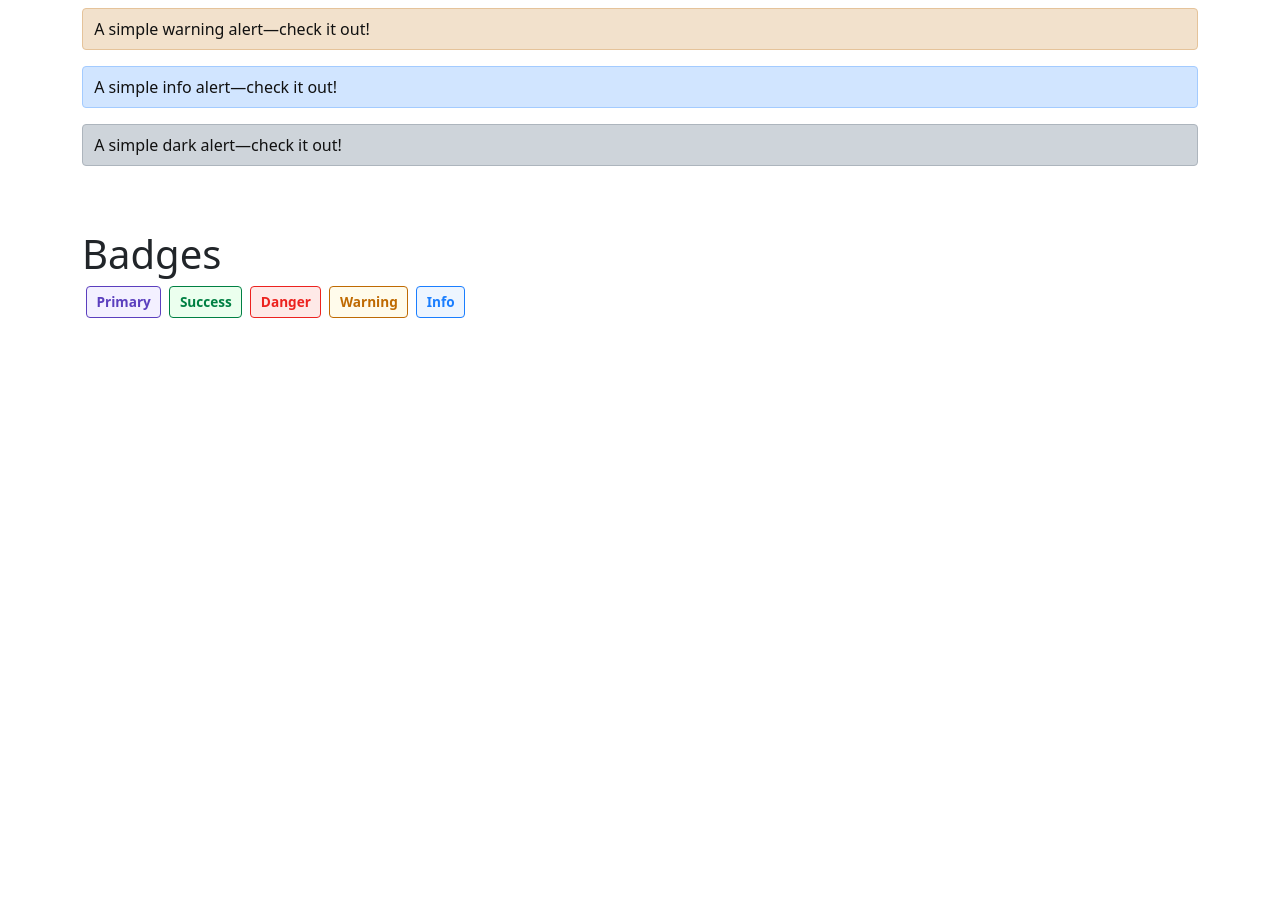
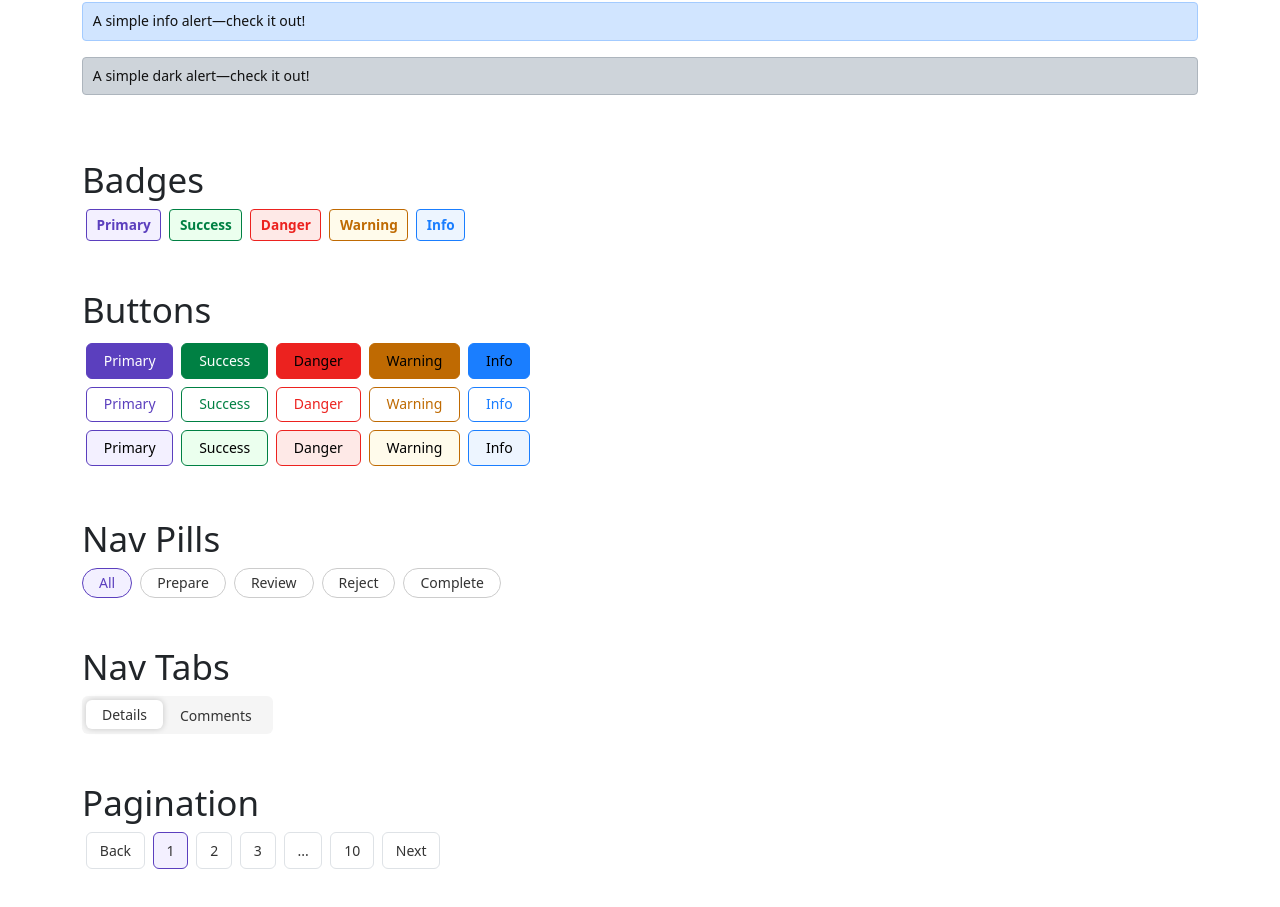
Before and after one commit to dheerajarora1997/basic-setup, a Next.js app: page /styleguide in a window 1280 px wide. Shown: the part 1780-2687 px from the top of the page. Before the commit the page ends 2194 px from the top, so only its background shows below. Built offline with nearby package versions, Linux system fonts and the light colour scheme.

Commit message:
style: enhance button, nav, and pagination components in style guide

```diff
--- a/src/app/style/abstracts/helper.scss
+++ b/src/app/style/abstracts/helper.scss
@@ -0,0 +1,53 @@
+@import './variable';
+
+.nav-pills .nav-link {
+    border: 1px solid $grey;
+    color: $text;
+
+    &.disabled {
+        color: $muted;
+    }
+}
+
+.nav-pills .nav-link.active,
+.nav-pills .show>.nav-link {
+    color: $primary;
+    border: 1px solid $primary;
+    background-color: $light-primary;
+}
+
+
+.nav-tabs {
+    display: inline-flex;
+    border: 0;
+    background: $light;
+    border-radius: $btn-border-radius;
+
+    .nav-item {
+        .nav-link {
+            color: $text;
+            border-radius: $btn-border-radius;
+
+            &.active {
+                font-weight: 500;
+                border: 0;
+                box-shadow: 0px 0px 6px 0px #11111133;
+            }
+        }
+    }
+}
+
+.pagination {
+    .page-item {
+        .page-link {
+            border-radius: $pagination-border-radius;
+            color: $text;
+
+            &.active {
+                font-weight: 500;
+                border: 1px solid $primary;
+                background-color: $light-primary;
+            }
+        }
+    }
+}
--- a/src/app/style/abstracts/variable-overwrite.scss
+++ b/src/app/style/abstracts/variable-overwrite.scss
@@ -1,4 +1,7 @@
 @import "./variable";
+
+$line-height-base: 1.6; // NOT 1.6rem
+$font-size-base: 0.875rem; // or 14px
 
 // Badge variables
 $badge-border-radius: 4px;
@@ -14,6 +17,21 @@ $alert-padding-y: 0.5em;
 $alert-font-weight: 600;
 $alert-font-size: 0.95rem;
 
+// Button variables
+$btn-border-radius: 6px;
+$btn-padding-x: 1.2em;
+$btn-padding-y: 0.4em;
+
+// Nav Links
+$nav-link-padding-y: 0.2rem;
+$nav-link-padding-x: 1rem;
+
+// Pagination
+$pagination-border-radius: 6px;
+$pagination-padding-x: 0.8rem;
+$pagination-padding-y: 0.4rem;
+
+
 // Theme colors map
 $theme-colors: (
   "primary": $primary,
@@ -24,6 +42,7 @@ $theme-colors: (
   "transparent": $transparent,
   "dark": $dark,
   "muted": $muted,
+  "grey": $grey,
   "light-primary": $light-primary,
   "light-success": $light-success,
   "light-info": $light-info,
--- a/src/app/style/abstracts/variable.scss
+++ b/src/app/style/abstracts/variable.scss
@@ -1,4 +1,5 @@
 $primary: #5B3FBE;
+$light : #F5F5F5;
 $success: #008043;
 $info : #1A7EFF;
 $warning: #BF6A02;
@@ -6,7 +7,8 @@ $danger: #EC221F;
 $dark: #111111;
 $muted: #666666;
 $transparent: transparent;
-
+$grey :#CCCCCC;
+$text : #333333;
 $light-primary : #F3F0FF;
 $light-success : #EBFFEE;
 $light-info : #EDF5FF;
--- a/src/app/style/main.scss
+++ b/src/app/style/main.scss
@@ -1,6 +1,8 @@
+
+@import "./abstracts/variable";
+
 @import "./getBootstrap.scss";
-
-@import "./abstracts/variable", "./abstracts/helper";
+@import "./abstracts/helper";
 
 // @import "./components/scrollBar";
 @import "./base/typography";
--- a/src/app/styleguide/page.tsx
+++ b/src/app/styleguide/page.tsx
@@ -87,6 +87,80 @@ export default function StyleGuide() {
                     <span className="badge border border-info bg-light-info text-info mx-1">Info</span>
                 </div>
             </div>
+            <div className="row my-5">
+                <div className="col-12">
+                    <h1>Buttons</h1>
+                    <button type="button" className="btn btn-primary m-1">Primary</button>
+                    <button type="button" className="btn btn-success m-1">Success</button>
+                    <button type="button" className="btn btn-danger m-1">Danger</button>
+                    <button type="button" className="btn btn-warning m-1">Warning</button>
+                    <button type="button" className="btn btn-info m-1">Info</button>
+                    <br />
+                    <button type="button" className="btn btn-outline-primary m-1">Primary</button>
+                    <button type="button" className="btn btn-outline-success m-1">Success</button>
+                    <button type="button" className="btn btn-outline-danger m-1">Danger</button>
+                    <button type="button" className="btn btn-outline-warning m-1">Warning</button>
+                    <button type="button" className="btn btn-outline-info m-1">Info</button>
+                    <br />
+                    <button type="button" className="btn border-primary btn-light-primary m-1">Primary</button>
+                    <button type="button" className="btn border-success btn-light-success m-1">Success</button>
+                    <button type="button" className="btn border-danger btn-light-danger m-1">Danger</button>
+                    <button type="button" className="btn border-warning btn-light-warning m-1">Warning</button>
+                    <button type="button" className="btn border-info btn-light-info m-1">Info</button>
+
+                </div>
+            </div>
+            <div className="row my-5">
+                <div className="col-12">
+                    <h1>Nav Pills</h1>
+                    <ul className="nav nav-pills">
+                        <li className="nav-item me-2">
+                            <a className="nav-link rounded-5 active" aria-current="page" href="#">All</a>
+                        </li>
+                        <li className="nav-item me-2">
+                            <a className="nav-link rounded-5" href="#">Prepare</a>
+                        </li>
+                        <li className="nav-item me-2">
+                            <a className="nav-link rounded-5" href="#">Review</a>
+                        </li>
+                        <li className="nav-item me-2">
+                            <a className="nav-link rounded-5" href="#">Reject</a>
+                        </li>
+                        <li className="nav-item me-2">
+                            <a className="nav-link rounded-5" href="#">Complete</a>
+                        </li>
+                    </ul>
+                </div>
+            </div>
+            <div className="row my-5">
+                <div className="col-12">
+                    <h1>Nav Tabs</h1>
+                    <ul className="nav nav-tabs p-1">
+                        <li className="nav-item">
+                            <a className="nav-link active" aria-current="page" href="#">Details</a>
+                        </li>
+                        <li className="nav-item">
+                            <a className="nav-link" href="#">Comments</a>
+                        </li>
+                    </ul>
+                </div>
+            </div>
+            <div className="row my-5">
+                <div className="col-12">
+                    <h1>Pagination</h1>
+                    <nav aria-label="Page navigation example">
+                        <ul className="pagination">
+                            <li className="page-item"><a className="page-link mx-1" href="#">Back</a></li>
+                            <li className="page-item"><a className="page-link mx-1 active" href="#">1</a></li>
+                            <li className="page-item"><a className="page-link mx-1" href="#">2</a></li>
+                            <li className="page-item"><a className="page-link mx-1" href="#">3</a></li>
+                            <li className="page-item"><a className="page-link mx-1" href="#">...</a></li>
+                            <li className="page-item"><a className="page-link mx-1" href="#">10</a></li>
+                            <li className="page-item"><a className="page-link mx-1" href="#">Next</a></li>
+                        </ul>
+                    </nav>
+                </div>
+            </div>
         </div>
     </>
 }
```
